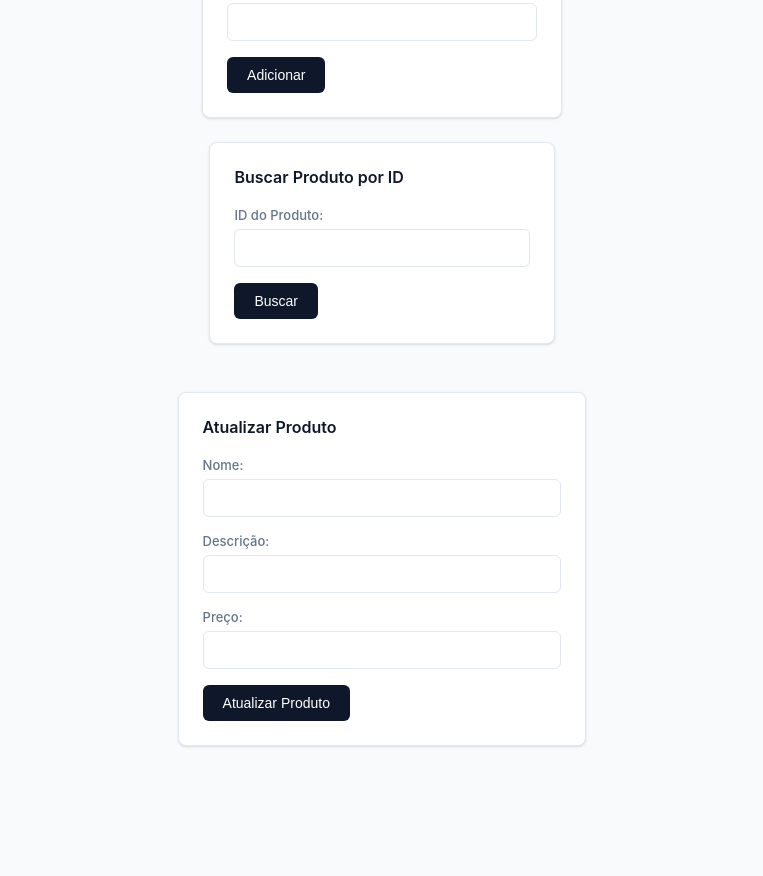
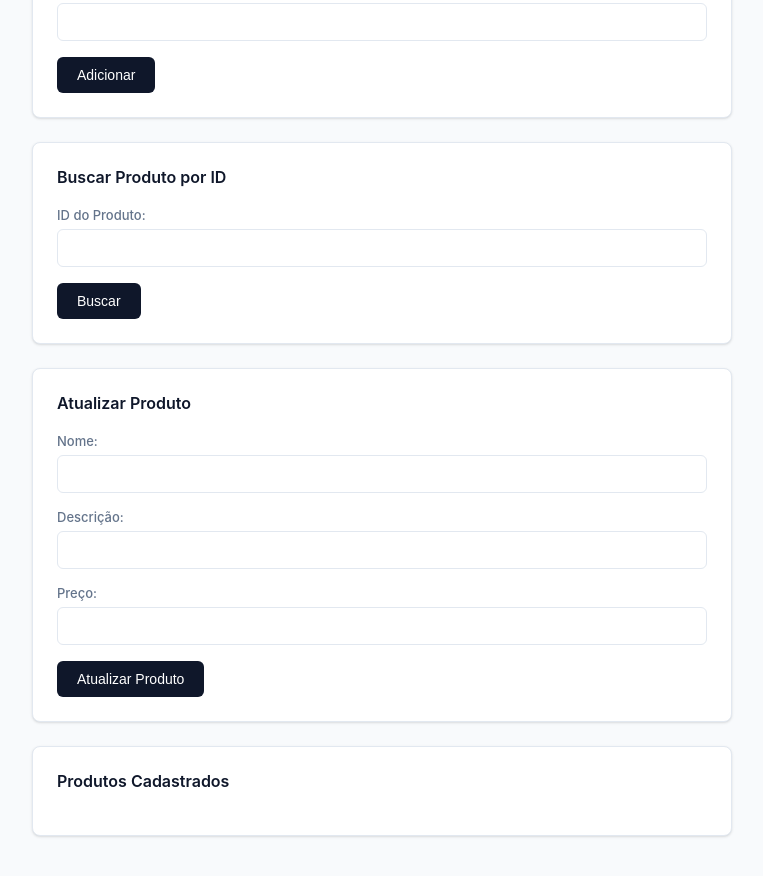
Before and after one commit to Iandaa/nuvem-frontend-supabase, a website: page index.html in a window 1280 px wide. Shown: the part 354-1230 px from the top of the page, without its empty margins (258-1021 px from the left). Before the commit the page ends 1164 px from the top, so only its background shows below. Drawn offline with Linux system fonts and the light colour scheme; no server answers.

Commit message:
Refactor index.html for layout and product display
Added a container for better layout and included a section for displaying registered products.

```diff
--- a/index.html
+++ b/index.html
@@ -8,6 +8,8 @@
 
 <body>
 
+  <div class="container">
+
     <h1>Cadastro de Produtos</h1>
 
     <form id="add-product-form">
@@ -17,7 +19,6 @@
       <label for="name">Nome:</label>
       <input type="text" id="name" name="name" required>
 
-    <!-- adicionando descrição -->
       <label for="description">Descrição:</label>
       <input type="text" id="description" name="description" required>
 
@@ -28,7 +29,6 @@
 
     </form>
 
-  <!-- consulta por id -->
     <form id="search-product-form">
 
       <h2>Buscar Produto por ID</h2>
@@ -42,7 +42,6 @@
 
     <div id="search-result"></div>
 
-  <!-- formulário de update -->
     <form id="update-product-form">
 
       <h2>Atualizar Produto</h2>
@@ -52,7 +51,6 @@
       <label for="update-name">Nome:</label>
       <input type="text" id="update-name" required>
 
-    <!-- adicionando descrição -->
       <label for="update-description">Descrição:</label>
       <input type="text" id="update-description" required>
 
@@ -63,9 +61,12 @@
 
     </form>
 
+    <div class="list-container">
+      <h2>Produtos Cadastrados</h2>
       <ul id="products"></ul>
+    </div>
 
-  <script src="app.js"></script>
+  </div> <script src="app.js"></script>
 
   <script>
     window.addEventListener('load', fetchProducts);
```
Lines whose indentation alone changed are shown as unchanged.
